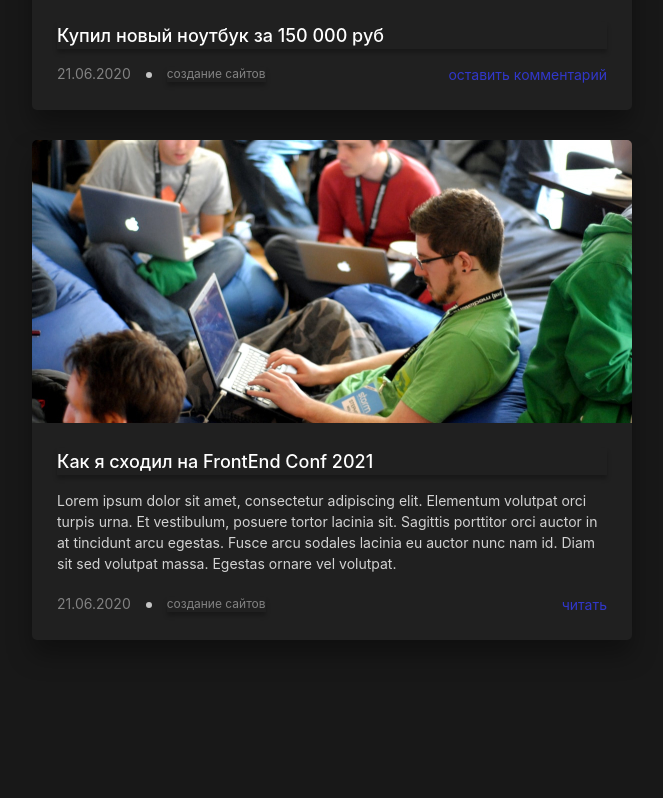
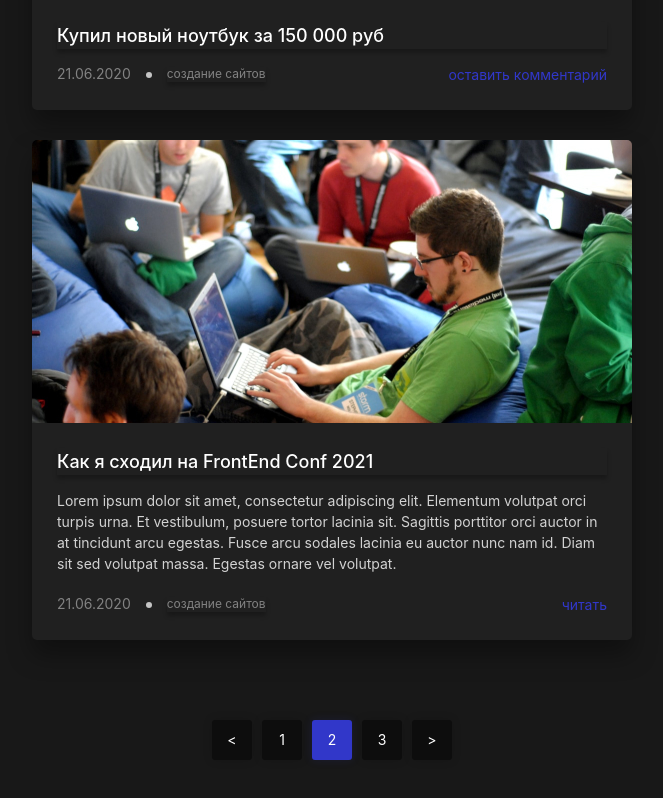
Before and after one commit to ukrmatsypula/personal-blog, a website: page src/index.html in a window 1280 px wide. Shown: the part 1459-2257 px from the top of the page, without its empty margins (458-1121 px from the left). Before the commit the page ends 2209 px from the top, so only its background shows below. Drawn offline with nearby package versions, Linux system fonts and the light colour scheme; files that its build step writes are made by us from their sources.

Commit message:
added pagination

```diff
--- /dev/null
+++ b/src/assets/scss/blocks/pagination.scss
@@ -0,0 +1,33 @@
+.pagination {
+  display: flex;
+  justify-content: center;
+  margin-top: 8rem;
+}
+
+.pagination__item {
+  margin: 0 0.5rem;
+}
+
+.pagination__link {
+  display: block;
+  text-align: center;
+  font-size: 1.4rem;
+  width: 4rem;
+  height: 4rem;
+  background-color: #0d0d0d;
+  color: $white;
+  text-decoration: none;
+  border-radius: 3px;
+  transition: background-color 0.2s linear;
+  box-shadow: 0 0 10px rgba($dark, 0.15);
+  line-height: 4rem;
+
+  &:hover {
+    background-color: lighten(#0d0d0d, 15%);
+  }
+
+  &.active {
+    background-color: $blue;
+    box-shadow: 0 0 10px rgba($blue, 0.15);
+  }
+}
--- a/src/assets/scss/style.scss
+++ b/src/assets/scss/style.scss
@@ -44,3 +44,4 @@ body {
 @import "blocks/profile.scss";
 @import "blocks/social.scss";
 @import "blocks/btn.scss";
+@import "blocks/pagination.scss";
--- a/src/index.html
+++ b/src/index.html
@@ -181,3 +181,21 @@ title: Personal Blog | Home
     <a class="post__read" href="#">читать</a>
   </div>
 </article>
+
+<ul class="pagination">
+  <li class="pagination__item">
+    <a class="pagination__link" href="#"> &lt; </a>
+  </li>
+  <li class="pagination__item">
+    <a class="pagination__link" href="#">1</a>
+  </li>
+  <li class="pagination__item">
+    <a class="pagination__link active" href="#">2</a>
+  </li>
+  <li class="pagination__item">
+    <a class="pagination__link" href="#">3</a>
+  </li>
+  <li class="pagination__item">
+    <a class="pagination__link" href="#"> &gt; </a>
+  </li>
+</ul>
```
Also changed, not shown: dist/assets/css/style.min.css, dist/index.html.
